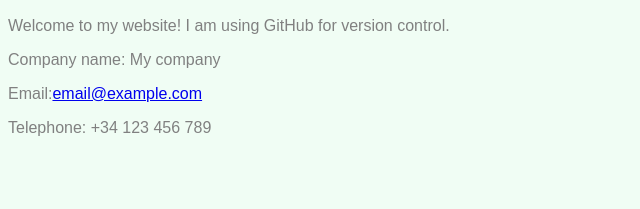
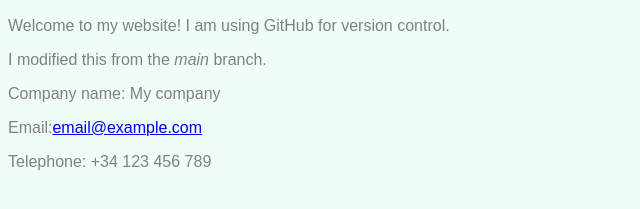
Before and after one commit to GloriaRosenberg/Exercise_Unit5_website, a plain HTML site: page index.html in a window 1280 px wide. Shown: the part 121-330 px from the top of the page, without its empty margins (0-640 px from the left). Drawn offline with Linux system fonts and the light colour scheme.

Commit message:
Changes in body made on main branch

```diff
--- a/index.html
+++ b/index.html
@@ -9,6 +9,7 @@
         <img src="github-mark.png" width="50px" alt="Git logo">
         <p>Welcome to my website! I am using GitHub for
         version control.</p>
+        <p>I modified this from the <em>main</em> branch.</p>
     </body>
     <footer>
         <p>Company name: My company</p>
```
